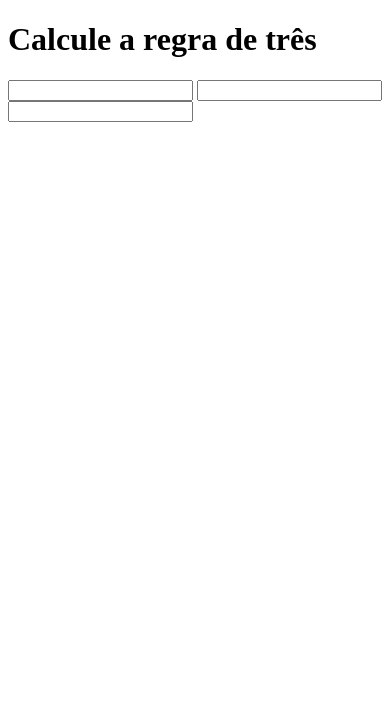
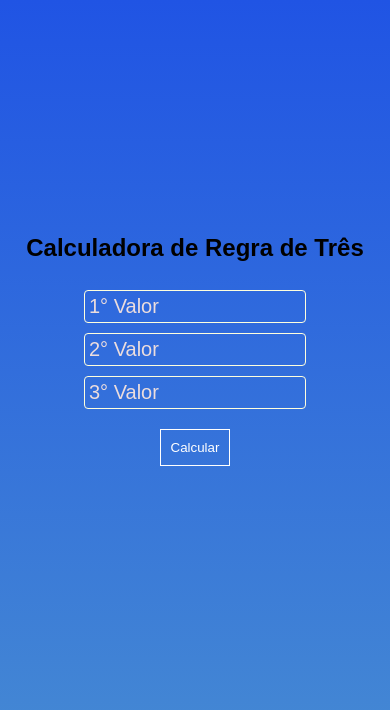
Before and after one commit to Apolloyy/RegradeTres, a website: page www/index.html in a window 390 px wide. Drawn offline with Linux system fonts and the light colour scheme.

Commit message:
Implementando estilização, função que calcula a regra de três e responsividade

```diff
--- a/www/components/script.js
+++ b/www/components/script.js
@@ -1,8 +1,12 @@
-function caucular(){
-var a;
-var b;
-var c;
-var d;
+function calcule() {
 
+var primeiro = document.getElementById("v1").value;
+var segundo = document.getElementById("v2").value;
+var terceiro = document.getElementById("v3").value;
 
+	var resultado = (primeiro*segundo)/terceiro;
+	console.log(resultado);
+
+	var print = document.getElementById("caixa");
+	print.innerHTML = "O Resultado é: " + resultado;
 }
--- a/www/css/style.css
+++ b/www/css/style.css
@@ -1 +1,88 @@
-/**/
+*{
+  box-sizing: border-box;
+  margin: 0;
+  padding: 0;
+  font-family: Arial, Helvetica, sans-serif;
+}
+
+html {
+  height: 100%;
+  background-image: linear-gradient(to bottom, #2054e4, #498fd1);
+}
+
+h1 {
+  text-align: center;
+  margin-top: 20%;
+}
+
+input {
+  outline: none;
+  background-color: transparent;
+  border: 1.2px solid #ffd;
+  color: #fff;
+  padding: 0.2em;
+  font-size: 15px;
+}
+
+input::placeholder {
+  color: #ecdddd;
+}
+
+.primeiro{
+ display: flex;
+ justify-content: center;
+ margin:10px;
+}
+.segundo{
+ display: flex;
+ justify-content: center;
+ margin:10px;
+}
+.terceiro{
+ display: flex;
+ justify-content: center;
+ margin:10px;
+}
+button {
+  display: block;
+  margin: 20px auto;
+  padding: 10px;
+  background-color: transparent;
+  border: 1px solid #fff;
+  color: #fff;
+  transition: all ease-in-out 0.4s;
+}
+
+button:hover {
+  color: #e5e5e5;
+}
+
+#resultado {
+  font-size: 24px;
+  text-align: center;
+}
+
+#caixa {
+  display: flex;
+  align-items: center;
+  justify-content: center;
+  height: 30%;
+  color:#fff;
+  font-size:17px;
+
+}
+
+@media only screen and (max-width:1000px)
+{
+  input{
+    width: 60%;
+    font-size: 20px;
+    border-radius: 4px;
+  }
+
+  h1 {
+    margin-top: 60%;
+    font-size: 1.5em;
+  }
+
+}
--- a/www/index.html
+++ b/www/index.html
@@ -1,22 +1,37 @@
-<!DOCTYPE HTML>
+<!DOCTYPE html>
 <html>
 <head>
-    <meta charset="utf-8">
-    <meta name="viewport" content="width=device-width, initial-scale=1, maximum-scale=1, user-scalable=no">
-    <meta http-equiv="Content-Security-Policy" content="default-src * data: gap: content: https://ssl.gstatic.com; style-src * 'unsafe-inline'; script-src * 'unsafe-inline' 'unsafe-eval'">
-    <script src="components/loader.js"></script>
-    <script src="components/script.js">
+	<meta charset="utf-8">
+	<meta name="viewport" content="width=device-width, initial-scale=1">
+	<link rel="stylesheet" type="text/css" href="css/style.css">
+	<script type="text/javascript" src="components/script.js"></script>
+	<title>Regra de Três</title>
+</head>
 
-    <link rel="stylesheet" href="components/loader.css">
-    <link rel="stylesheet" href="css/style.css">
-    <script>
-    </script>
-</head>
 <body>
-	<h1> Calcule a regra de três </h1>
-    <input type="number" id="numero1">
-    <input type="number" id="numero2">
-    <input type="number" id="numero3">
+	<h1>Calculadora de Regra de Três</h1>
+  <br>
+
+	<div class="primeiro">
+
+    <input type="number" name="valor1" placeholder="1° Valor" id="v1">
+  </div>
+
+    <div class="segundo">
+    <input type="number" name="valor2" placeholder="2° Valor" id="v2">
+  </div>
+
+    <div class="terceiro">
+    <input type="number" name="valor3" placeholder="3° Valor" id="v3">
+  </div>
+
+    <div class="calcular">
+      <button onclick="calcule()">Calcular</button>
+    </div>
+
+    <div id="caixa">
+
+    </div>
 
 </body>
 </html>
```
